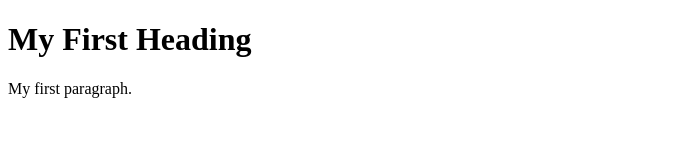
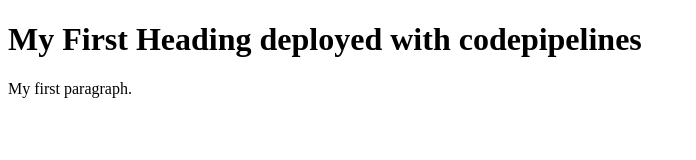
Before and after one commit to Skrillmau/Infraestructura-TI-Pipelines, a plain HTML site: page index.html in a window 1280 px wide. Shown: the whole page, without its empty margins (0-696 px from the left). Drawn offline with Linux system fonts and the light colour scheme.

Commit message:
html test

```diff
--- a/index.html
+++ b/index.html
@@ -2,7 +2,7 @@
 <html>
 <body>
 
-<h1>My First Heading</h1>
+<h1>My First Heading deployed with codepipelines</h1>
 <p>My first paragraph.</p>
 
 </body>
```
